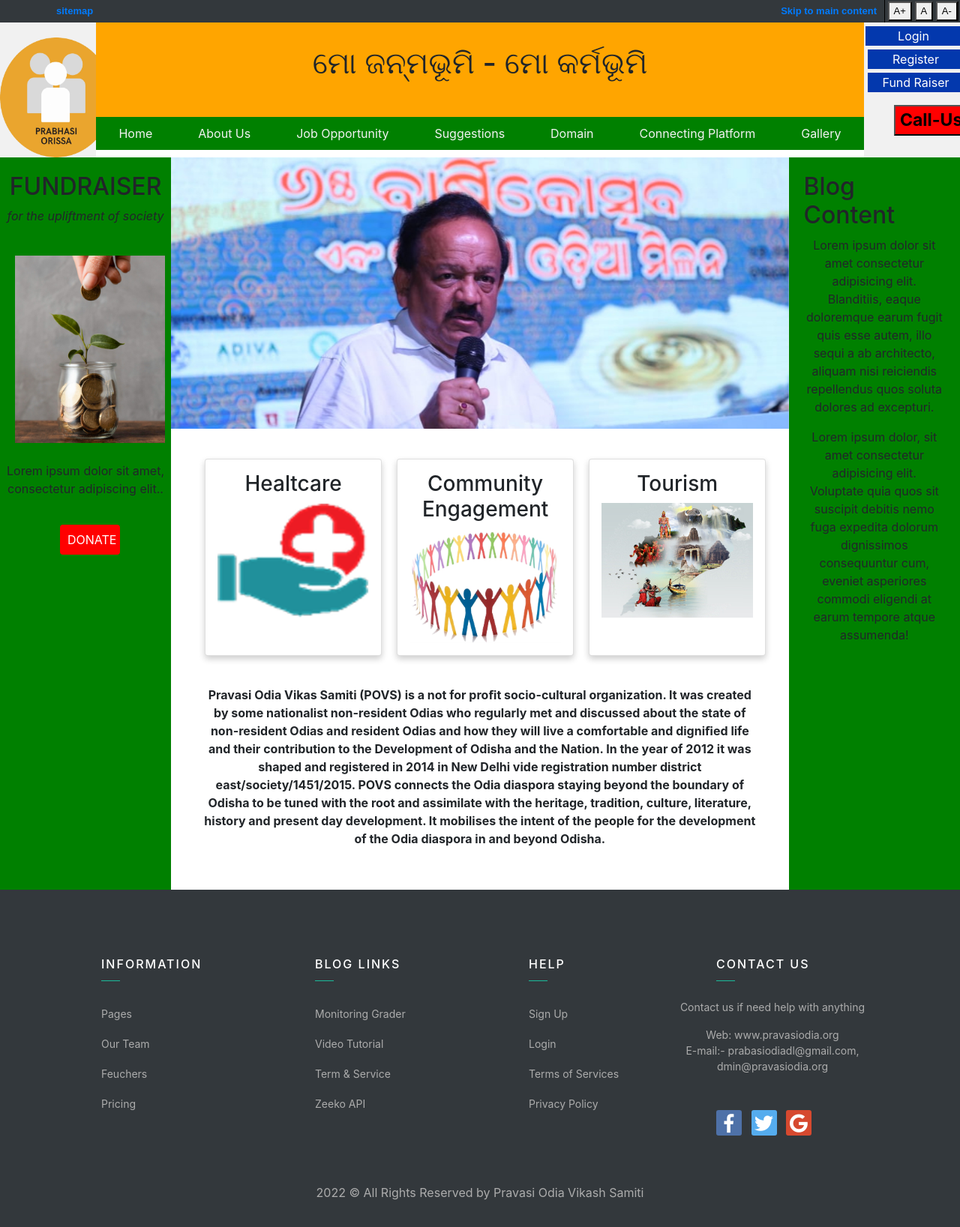
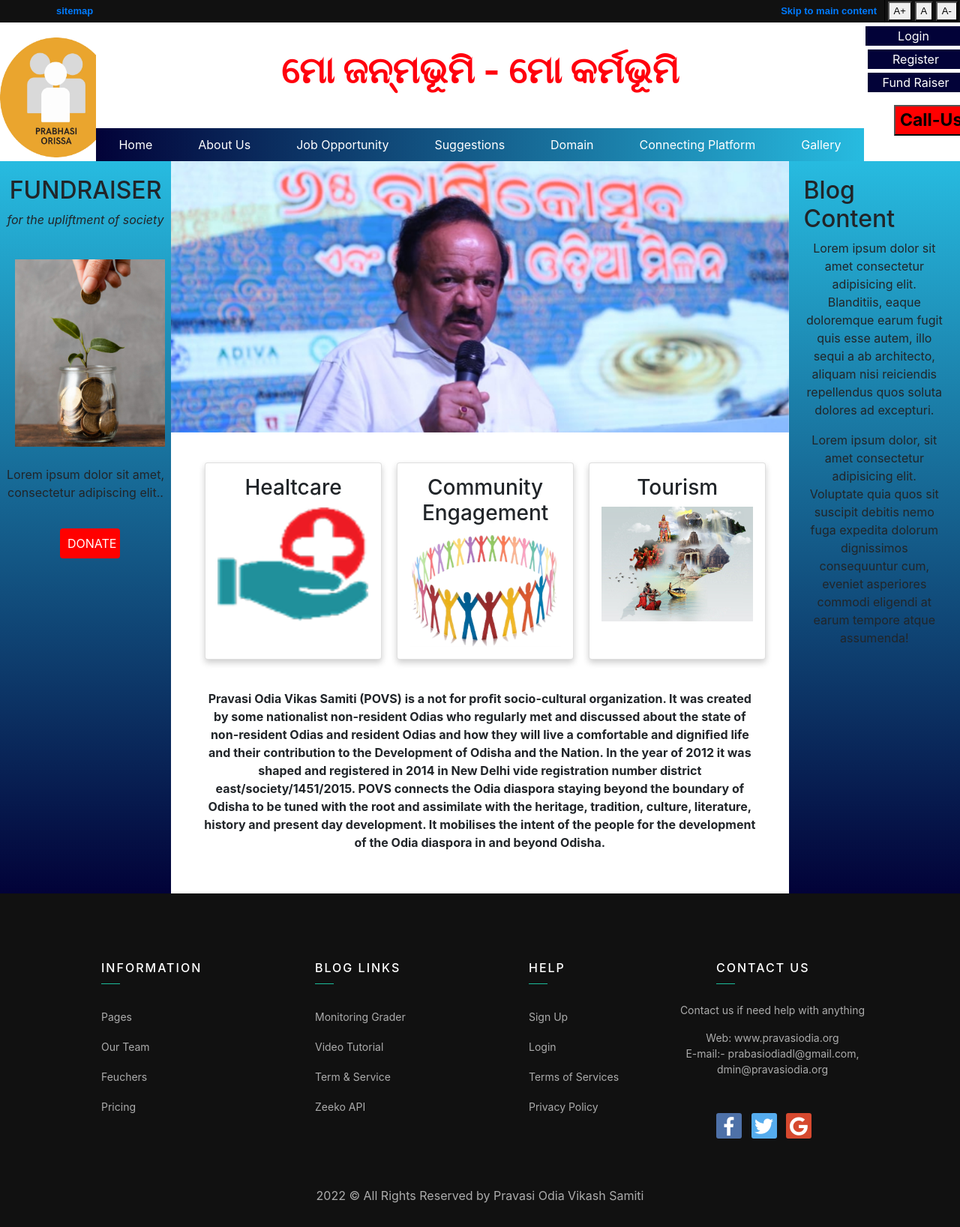
Before and after one commit to PPriyadarsini/PRAVASI-ODIA-PROJECT, a PHP site: page / in a window 1280 px wide. Shown: the whole page at 75% size. Before the commit the page ends 1601 px from the top, so only its background shows below. Run offline with PHP 8.4, Linux system fonts and the light colour scheme; some libraries are stand-ins or nearby versions.

Commit message:
colors changed

```diff
--- a/index.html
+++ b/index.html
@@ -45,7 +45,7 @@
             <div class="mid">
 
                 <div class="header">
-                <h1>ମୋ ଜନ୍ମଭୂମି - ମୋ କର୍ମଭୂମି</h1>
+                <h1 >ମୋ ଜନ୍ମଭୂମି - ମୋ କର୍ମଭୂମି</h1>
                 </div>
 
                 <div class="topnav">
--- a/style2.css
+++ b/style2.css
@@ -8,7 +8,7 @@
 }
 
 .tnav{
-  background-color: #33383c;
+  background-color: #111;
   height: 30px;
   display: flex;
   font-family: Arial, Helvetica, sans-serif;
@@ -44,7 +44,7 @@
 }
 
 #cont .left{
-    background-color: #F1F1F1;
+    background-color:hwb(0 100% 0%);;
     width:10%;
 }
 #cont .left img{
@@ -57,17 +57,23 @@
     width:80%;
 }
 #cont .mid .header {
-  background-color: orange;
+  background-color: hwb(0 100% 0%);
   text-align: center;
   padding-bottom: 40px;
   padding-top: 30px;
 
 }
-
+#cont .header h1{
+  color:#ff000d;
+  font-weight: bolder;
+  font-size: 48px;
+  padding-top: 5px;
+}
 /* The navbar container */
 .topnav {
   overflow: hidden;
-  background-color: green;
+  /* background-color: #0338AD; */
+  background-image: linear-gradient(to right,rgb(2, 2, 56), rgb(39, 187, 224));
   display: flex;
   justify-content: space-around;
 }
@@ -75,7 +81,7 @@
 .topnav a {
   float: left;
   display: block;
-  color: #f2f2f2;
+  color: hwb(0 100% 0%);
   text-align: center;
   padding: 10px 16px;
   text-decoration: none;
@@ -84,13 +90,13 @@
 
 /* Links - change color on hover */
 .topnav a:hover {
-  background-color: #ddd;
+  background-color: rgb(230, 239, 241);
   color: black;
 }
 
 
 #cont .right{
-    background-color: #f1f1f1;
+    background-color: hwb(0 100% 0%);;
     width:10%;
 }
 
@@ -101,7 +107,7 @@
     align-items: center;
     margin-top: 5px;
     margin-left: 2px;
-    background-color: #0338AD;
+    background-color: rgb(2, 2, 56);
     color: white;
     border: none;
   }
@@ -111,7 +117,7 @@
     align-items: center;
     margin-top: 5px;
     margin-left: 5px;
-    background-color: #0338AD;
+    background-color: rgb(2, 2, 56);
     color: white;
     border: none;
 
@@ -122,7 +128,7 @@
     align-items: center;
     margin-top: 5px;
     margin-left: 5px;
-    background-color: #0338AD;
+    background-color: rgb(2, 2, 56);
     color: white;
     border: none;
   }
@@ -146,7 +152,7 @@
 }
 #middlec .side1{
   width: 18%;
-   background-color: green;
+   background-image: linear-gradient(to bottom,rgb(39, 187, 224), rgb(2, 2, 56));
   padding-top:20px;
 
 }
@@ -225,7 +231,7 @@
 }
 #middlec .side2{
   width: 18%;
-   background-color: green;
+   background-image: linear-gradient(to bottom,rgb(39, 187, 224), rgb(2, 2, 56));
   align-items: center;
   padding: 20px;
 }
@@ -235,7 +241,7 @@
  /*****************************FOOTER**********************************************************/
 
  .bg-footer {
-  background-color: #33383c;
+  background-color: #111;
   padding: 50px 0 30px;
 }
 .footer-heading {
```
